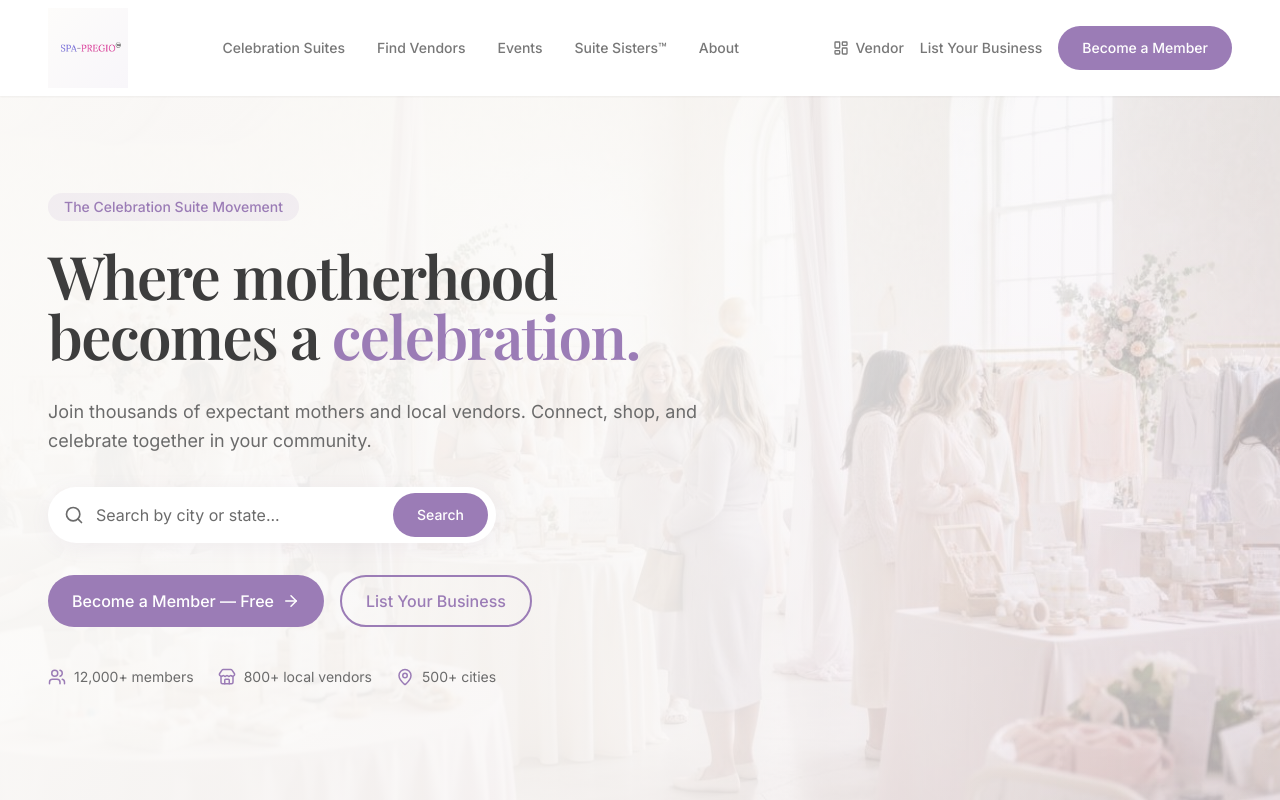
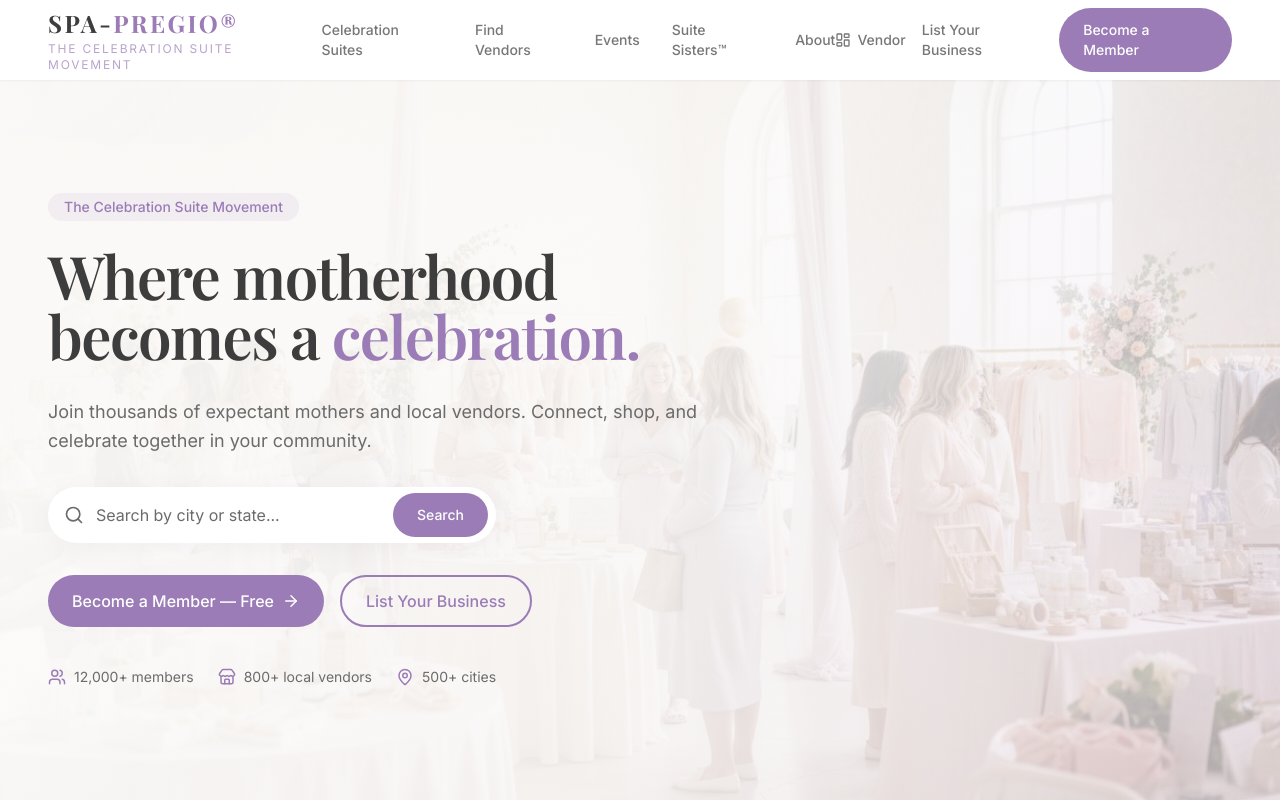
Before and after one commit to Spa-Pregio/spa-pregio-website, a React (Vite) app: page / in a window 1280 px wide. Shown: the top 800 px of the page. Built offline with nearby package versions, Linux system fonts and the light colour scheme.

Commit message:
Add files via upload

```diff
--- a/src/components/Navigation.tsx
+++ b/src/components/Navigation.tsx
@@ -22,15 +22,17 @@ export default function Navigation() {
     <>
       <nav className="fixed top-0 left-0 right-0 z-50 bg-white shadow-sm">
         <div className="w-full px-4 sm:px-6 lg:px-12">
-          <div className="flex items-center justify-between h-20 lg:h-24">
+          <div className="flex items-center justify-between h-16 lg:h-20">
 
-            {/* Logo */}
-            <Link to="/" className="flex items-center">
-              <img
-                src="/images/SPA-PREGIO__LOGO.png"
-                alt="Spa-Pregio"
-                className="h-16 lg:h-20 w-auto object-contain"
-              />
+            {/* Logo — matches footer style */}
+            <Link to="/" className="flex flex-col items-start">
+              <div className="flex items-baseline gap-0">
+                <span className="font-serif text-xl lg:text-2xl font-bold tracking-widest text-spa-charcoal">SPA-</span>
+                <span className="font-serif text-xl lg:text-2xl font-bold tracking-widest text-spa-purple">PREGIO®</span>
+              </div>
+              <span className="text-[10px] lg:text-xs text-spa-purple/70 uppercase tracking-[0.15em] mt-0.5">
+                The Celebration Suite Movement
+              </span>
             </Link>
 
             {/* Desktop Navigation */}
@@ -98,11 +100,10 @@ export default function Navigation() {
       >
         <div className="flex flex-col items-center justify-center h-full gap-6 pt-20">
           {/* Logo in mobile menu */}
-          <img
-            src="/images/SPA-PREGIO__LOGO.png"
-            alt="Spa-Pregio"
-            className="h-10 w-auto object-contain mb-2"
-          />
+          <div className="flex items-baseline gap-0 mb-2">
+            <span className="font-serif text-2xl font-bold tracking-widest text-spa-charcoal">SPA-</span>
+            <span className="font-serif text-2xl font-bold tracking-widest text-spa-purple">PREGIO®</span>
+          </div>
           {navLinks.map((link) => (
             <Link
               key={link.name}
```
